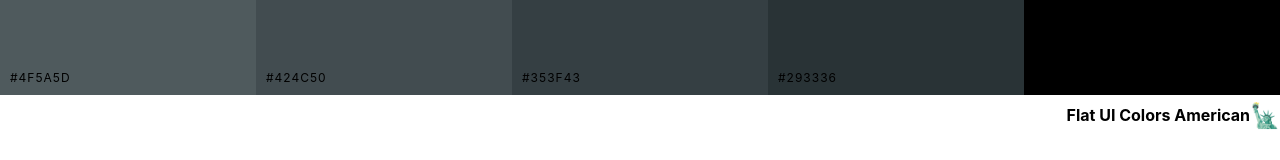
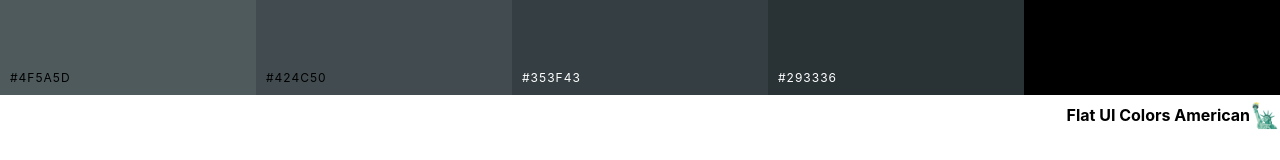
Before and after one commit to Ollie-lee/colorPalette, a React (Create React App) app in the folder colors-app/: page /palette/flat-ui-colors-american/americanriver in a window 1280 px wide. Shown: the part 593-753 px from the top of the page. Built offline with nearby package versions, Linux system fonts and the light colour scheme; the HTML template or start-up script is replaced by a standard one.

Commit message:
add dynamic class

```diff
--- a/colors-app/src/ColorBox.css
+++ b/colors-app/src/ColorBox.css
@@ -59,7 +59,6 @@
   text-decoration: none;
   overflow: hidden;
   cursor: pointer;
-
 }
 
 .back-button::after {
@@ -77,11 +76,10 @@
   left: 0;
   top: 0;
   transform: rotate(-45deg) translate(0, -200%);
-
 }
 
 .back-button:hover::after {
-  transition: .5s ease-in-out;
+  transition: 0.5s ease-in-out;
   transform: rotate(-45deg) translate(0, 200%);
 }
 
@@ -109,6 +107,10 @@
   letter-spacing: 1px;
   text-transform: uppercase;
   font-size: 12px;
+}
+
+.light-text {
+  color: white;
 }
 
 .ColorBox .see-more {
@@ -142,12 +144,24 @@
   left: 0;
   top: 0;
   transform: rotate(-45deg) translate(0, -200%);
-
 }
 
 .see-more:hover::after {
-  transition: .5s ease-in-out;
+  transition: 0.5s ease-in-out;
   transform: rotate(-45deg) translate(0, 200%);
+}
+
+.see-more.dark-text,
+.copy-msg.dark-text {
+  color: rgba(0, 0, 0, 0.5);
+}
+.see-more.dark-text::after {
+  background: linear-gradient(
+    0deg,
+    rgba(255, 255, 255, 0.5),
+    rgba(0, 0, 0, 0.5),
+    rgba(255, 255, 255, 0.5)
+  );
 }
 
 .copy-overlay {
--- a/colors-app/src/ColorBox.js
+++ b/colors-app/src/ColorBox.js
@@ -2,6 +2,7 @@ import React, { Component } from 'react'
 import './ColorBox.css'
 import { CopyToClipboard } from 'react-copy-to-clipboard';
 import { Link } from 'react-router-dom'
+import chroma from 'chroma-js'
 
 
 export default class ColorBox extends Component {
@@ -19,16 +20,19 @@ export default class ColorBox extends Component {
         const { name, background, paletteId,
             id, showLink } = this.props
         const { copied } = this.state;
+        const isDarkColor = chroma(background).luminance() <= 0.05
+        const isLightColor = chroma(background).luminance() >= 0.8
+
         return (
             <div style={{ background }} className='ColorBox' >
                 <div style={{ background }} className={`copy-overlay ${copied && 'show'}`} />
-                <div className={`copy-msg ${copied && 'show'}`}>
+                <div className={`copy-msg ${copied && 'show'} ${isLightColor && 'dark-text'}`}>
                     <h1>Copied!</h1>
                     <p>{name}</p>
                 </div>
                 <div className='copy-container'>
                     <div className='box-content'>
-                        <span>{name}</span>
+                        <span className={`${isDarkColor && 'light-text'}`}>{name}</span>
                     </div>
                     <CopyToClipboard text={background} onCopy={this.changeCopyState}>
                         <button className='copy-button'>
@@ -39,7 +43,7 @@ export default class ColorBox extends Component {
 
                 {/* prevent trigger this.changeCopyState */}
                 {showLink && (<Link to={`/palette/${paletteId}/${id}`} onClick={(e) => e.stopPropagation()}>
-                    <span className='see-more'>More</span>
+                    <span className={`see-more ${isLightColor && 'dark-text'}`}>More</span>
                 </Link>)}
             </div >
         )
```
